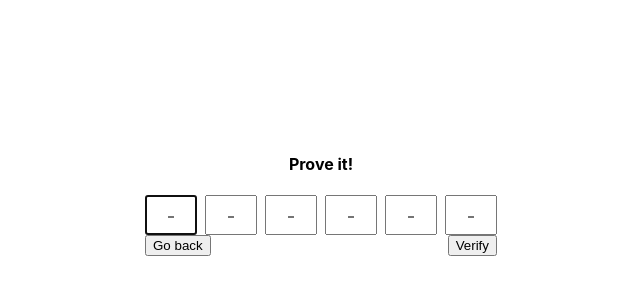
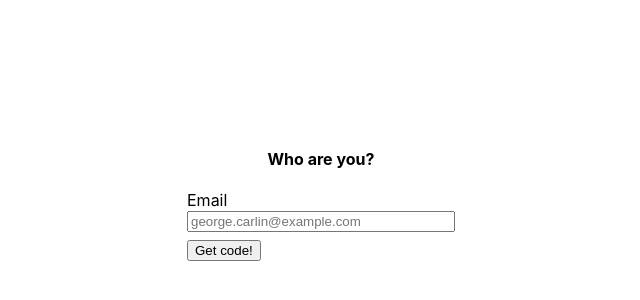
Before and after one commit to ashkan-pm/unit-testing-workshop, a React (Create React App) app: page /login in a window 1280 px wide. Shown: the part 206-506 px from the top of the page, without its empty margins (319-959 px from the left). Built offline with nearby package versions, Linux system fonts and the light colour scheme; what miragejs would draw is missing.

Commit message:
Use redux for getting the email in Verify component

```diff
--- a/package.json
+++ b/package.json
@@ -12,6 +12,7 @@
     "@types/node": "^12.0.0",
     "@types/react": "^16.9.0",
     "@types/react-dom": "^16.9.0",
+    "@types/react-redux": "^7.1.9",
     "@types/styled-components": "^5.1.3",
     "antd": "^4.6.5",
     "craco-antd": "^1.18.1",
@@ -24,8 +25,10 @@
     "react": "^16.13.1",
     "react-dom": "^16.13.1",
     "react-i18next": "^11.7.2",
+    "react-redux": "^7.2.1",
     "react-router-dom": "^6.0.0-beta.0",
     "react-scripts": "3.4.3",
+    "redux": "^4.0.5",
     "styled-components": "^5.2.0",
     "typescript": "~3.7.2"
   },
--- a/src/App.tsx
+++ b/src/App.tsx
@@ -1,8 +1,15 @@
 import React from 'react';
+import { Provider } from 'react-redux';
+import configureStore from 'redux/configureStore';
 import Router from './Router';
 
+const store = configureStore();
 function App() {
-  return <Router />;
+  return (
+    <Provider store={store}>
+      <Router />
+    </Provider>
+  );
 }
 
 export default App;
--- a/src/pages/Login/components/GetCode.tsx
+++ b/src/pages/Login/components/GetCode.tsx
@@ -1,7 +1,10 @@
 import React, { useState } from 'react';
 import { useTranslation } from 'react-i18next';
+import { shallowEqual, useDispatch, useSelector } from 'react-redux';
 import { Typography, Form } from 'antd';
 import { Rule } from 'antd/lib/form';
+import { State } from 'redux/ducks/reducers';
+import { updateLogin } from 'redux/ducks/login';
 import { networkErrorNotification } from 'components/ErrorTranslation';
 import { isGmailAddress } from 'helpers/validators';
 import { verify } from 'helpers/api';
@@ -12,8 +15,10 @@ type Props = {
   onSubmit: () => void;
 };
 function GetCode({ onSubmit }: Props) {
+  const { email } = useSelector((state: State) => state.login, shallowEqual);
+  const [isLoading, setIsLoading] = useState(false);
+  const dispatch = useDispatch();
   const { t } = useTranslation();
-  const [isLoading, setIsLoading] = useState(false);
 
   const normalizeEmail = (value: string) => value.trim();
   const emailRules: Rule[] = [
@@ -33,6 +38,7 @@ function GetCode({ onSubmit }: Props) {
     try {
       setIsLoading(true);
       await verify(email);
+      dispatch(updateLogin({ email }));
       onSubmit();
     } catch (error) {
       networkErrorNotification(error.message);
@@ -43,7 +49,7 @@ function GetCode({ onSubmit }: Props) {
   return (
     <FormWrapper>
       <Title level={4}>{t('login')}</Title>
-      <Form onFinish={handleFinish} requiredMark={false}>
+      <Form initialValues={{ email }} onFinish={handleFinish} requiredMark={false}>
         <Form.Item
           label={t('email')}
           name="email"
--- a/src/pages/Login/components/Verify.tsx
+++ b/src/pages/Login/components/Verify.tsx
@@ -1,7 +1,9 @@
 import React, { useState } from 'react';
 import { useTranslation } from 'react-i18next';
+import { shallowEqual, useSelector } from 'react-redux';
 import { Typography, Button } from 'antd';
 import { useNavigate } from 'react-router-dom';
+import { State } from 'redux/ducks/reducers';
 import OTPInput from 'components/OTPInput';
 import { networkErrorNotification } from 'components/ErrorTranslation';
 import { login } from 'helpers/api';
@@ -12,6 +14,7 @@ type Props = {
   onBack: () => void;
 };
 function Verify({ onBack }: Props) {
+  const { email } = useSelector((state: State) => state.login, shallowEqual);
   const [values, setValues] = useState(Array(6).fill(''));
   const [isInvalid, setIsInvalid] = useState(false);
   const [isLoading, setIsLoading] = useState(false);
@@ -33,7 +36,7 @@ function Verify({ onBack }: Props) {
       }
 
       setIsLoading(true);
-      await login('unit@gmail.com', value);
+      await login(email, value);
       navigate('/');
     } catch (error) {
       networkErrorNotification(error.message);
--- a/src/pages/Login/index.tsx
+++ b/src/pages/Login/index.tsx
@@ -4,7 +4,7 @@ import GetCode from './components/GetCode';
 import Verify from './components/Verify';
 
 function Login() {
-  const [isVerify, setIsVerify] = useState(true);
+  const [isVerify, setIsVerify] = useState(false);
 
   const showGetCode = () => {
     setIsVerify(false);
--- /dev/null
+++ b/src/redux/configureStore.ts
@@ -0,0 +1,8 @@
+import { createStore } from 'redux';
+import rootReducer from './ducks/reducers';
+
+const configureStore = () => {
+  return createStore(rootReducer);
+};
+
+export default configureStore;
--- /dev/null
+++ b/src/redux/ducks/login.ts
@@ -0,0 +1,33 @@
+const LOGIN = 'unit-testing-workshop/LOGIN';
+
+interface LoginState {
+  email: string;
+}
+
+interface LoginAction {
+  type: typeof LOGIN;
+  payload: LoginState;
+}
+
+type LoginActionTypes = LoginAction;
+
+const initialState: LoginState = {
+  email: ''
+};
+
+export default function reducer(state = initialState, action: LoginActionTypes) {
+  const { payload } = action;
+  const actions = {
+    [LOGIN]: () => payload,
+    default: () => state
+  };
+
+  return (actions[action.type] || actions.default)();
+}
+
+export function updateLogin(login: LoginState): LoginAction {
+  return {
+    type: LOGIN,
+    payload: login
+  };
+}
--- /dev/null
+++ b/src/redux/ducks/reducers.ts
@@ -0,0 +1,10 @@
+import { combineReducers } from 'redux';
+import login from './login';
+
+const rootReducer = combineReducers({
+  login
+});
+
+export type State = ReturnType<typeof rootReducer>;
+
+export default rootReducer;
```
Also changed, not shown: 1 other file (tests, documents, lock files or other folders).
